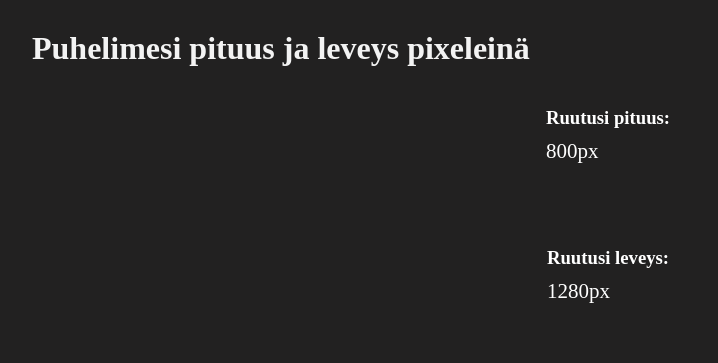
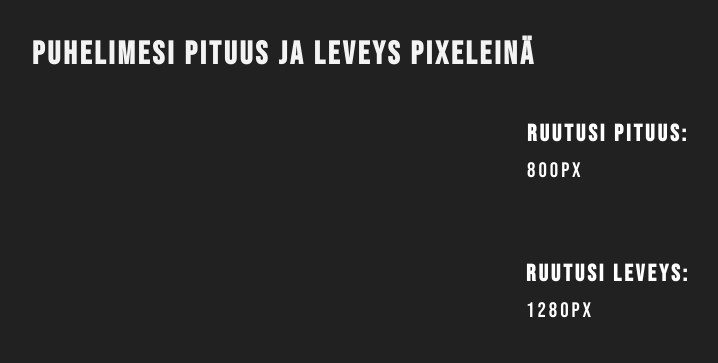
Before and after one commit to TeroKeranen/mobiili, a plain HTML site: page index.html in a window 1280 px wide. Shown: the whole page, without its empty margins (32-750 px from the left). Drawn offline with Linux system fonts and the light colour scheme.

Commit message:
changin font and font sizes

```diff
--- a/style.css
+++ b/style.css
@@ -1,3 +1,5 @@
+@import url("https://fonts.googleapis.com/css2?family=Bebas+Neue&display=swap");
+
 * {
   margin: 0;
   padding: 0;
@@ -18,12 +20,19 @@ body {
 }
 
 .otsikko {
+  font-family: Bebas Neue;
+  letter-spacing: 3px;
+  line-height: 50px;
   width: 90%;
   margin-top: 30px;
   color: rgb(243, 243, 243);
 }
 
 .height {
+  font-size: 20px;
+  letter-spacing: 3px;
+
+  font-family: Bebas Neue;
   color: white;
 
   height: 100px;
@@ -32,17 +41,22 @@ body {
 }
 
 .width {
+  font-size: 20px;
+  letter-spacing: 3px;
+  font-family: Bebas Neue;
   color: white;
 
   height: 100px;
 }
 
 .pituus-value {
+  font-family: Bebas Neue;
   font-size: 21px;
   margin-top: 10px;
 }
 
 .leveys-value {
+  font-family: Bebas Neue;
   font-size: 21px;
   margin-top: 10px;
 }
```
